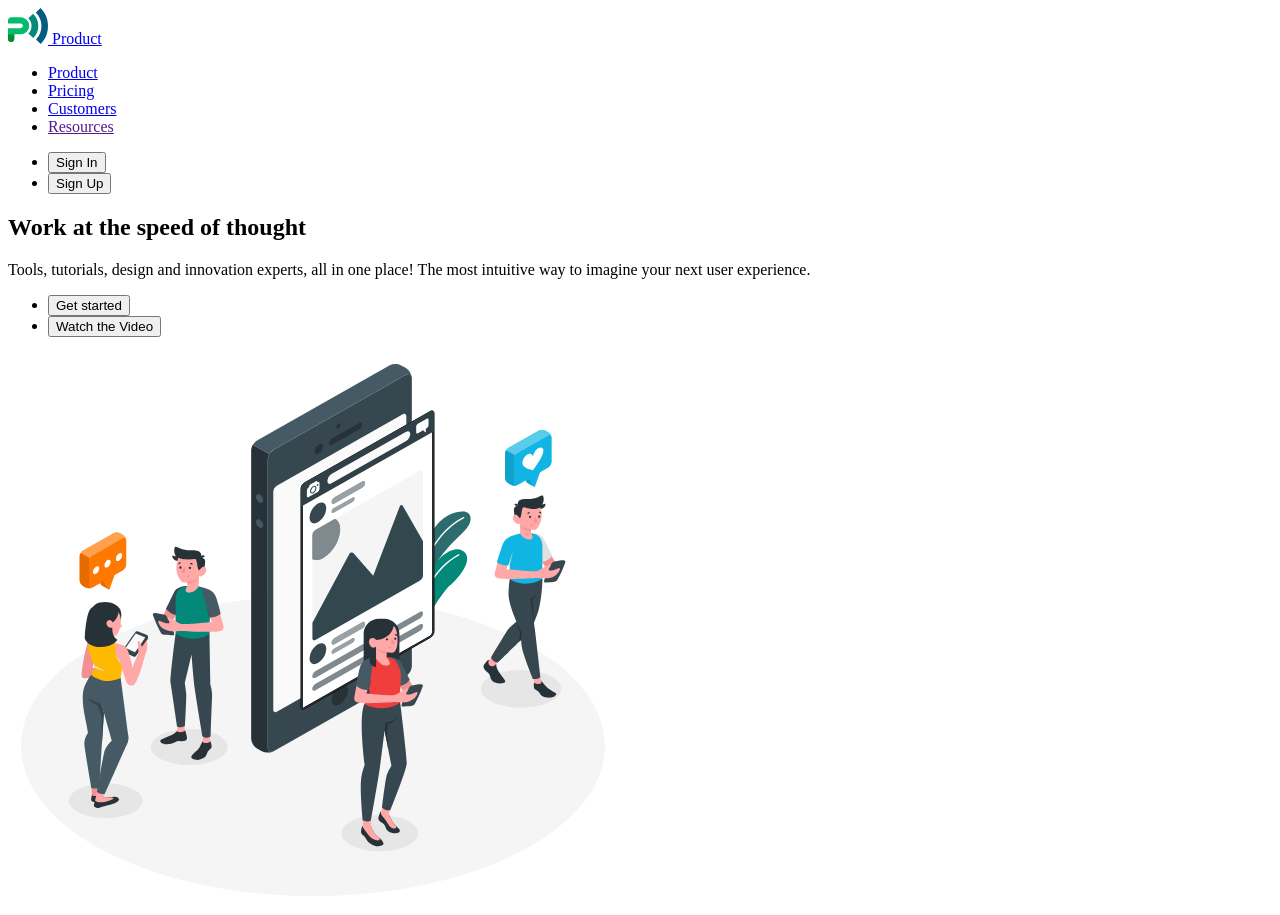
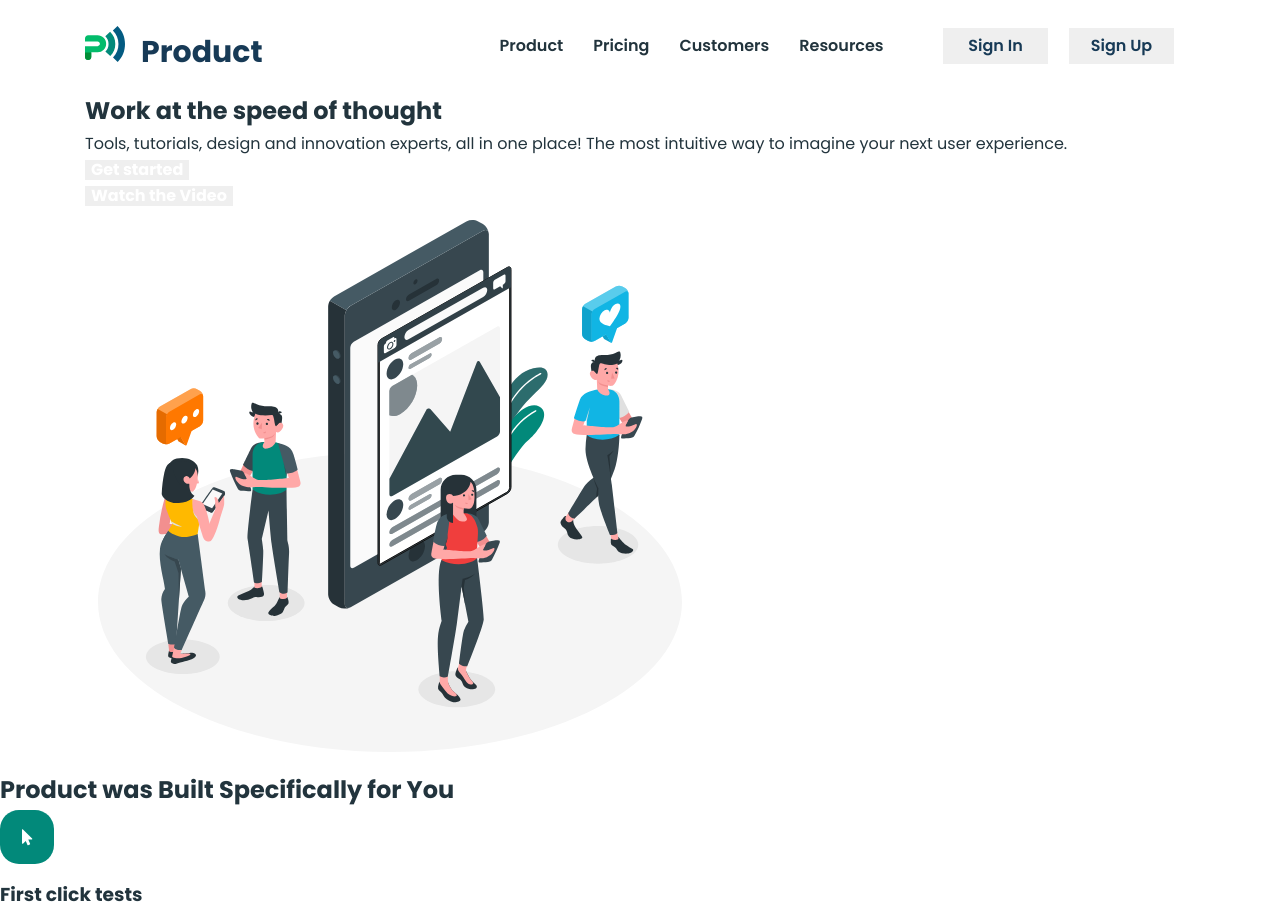
Before and after one commit to Yevhenii-93/fs-114_blended-17-18, a plain HTML site: page index.html in a window 1280 px wide. Shown: the top 915 px of the page. Drawn offline with nearby package versions, Linux system fonts and the light colour scheme; a web font is replaced by a local one.

Commit message:
add styles

```diff
--- a/index.html
+++ b/index.html
@@ -3,47 +3,97 @@
   <head>
     <meta charset="UTF-8" />
     <meta name="viewport" content="width=device-width, initial-scale=1.0" />
+
     <title>Business promotion</title>
+
+    <link rel="preconnect" href="https://fonts.googleapis.com" />
+    <link rel="preconnect" href="https://fonts.gstatic.com" crossorigin />
+    <link
+      href="https://fonts.googleapis.com/css2?family=Asap+Condensed:wght@500&family=Inter:ital,opsz,wght@0,14..32,100..900;1,14..32,100..900&family=Montserrat:ital,wght@0,100..900;1,100..900&family=Poppins:wght@400;500;600;700;800&family=Roboto:wght@400;500;700;900&display=swap"
+      rel="stylesheet"
+    />
+
+    <link
+      rel="stylesheet"
+      href="https://cdnjs.cloudflare.com/ajax/libs/modern-normalize/3.0.1/modern-normalize.min.css"
+      integrity="sha512-q6WgHqiHlKyOqslT/lgBgodhd03Wp4BEqKeW6nNtlOY4quzyG3VoQKFrieaCeSnuVseNKRGpGeDU3qPmabCANg=="
+      crossorigin="anonymous"
+      referrerpolicy="no-referrer"
+    />
+
+    <link rel="stylesheet" href="./styles/styles.css" />
   </head>
   <body>
     <!--Header-->
-    <header>
-      <nav>
-        <a href="./index.html">
-          <img src="./images/logo.svg" alt="logo" width="40" height="36" />
-          Product
+    <header class="header">
+      <div class="container">
+        <nav class="header-nav">
+          <a class="logo-link" href="./index.html">
+            <img
+              class="logo-img"
+              src="./images/logo.svg"
+              alt="logo"
+              width="40"
+              height="36"
+            />Product
           </a>
-        <ul>
-          <li><a href="./index.html">Product</a></li>
-          <li><a href="./pricing.html">Pricing</a></li>
-          <li><a href="./customer.html">Customers</a></li>
-          <li><a href="">Resources</a></li>
+          <ul class="nav-list">
+            <li class="nav-item">
+              <a class="nav-link" href="./index.html">Product</a>
+            </li>
+            <li class="nav-item">
+              <a class="nav-link" href="./pricing.html">Pricing</a>
+            </li>
+            <li class="nav-item">
+              <a class="nav-link" href="./customer.html">Customers</a>
+            </li>
+            <li class="nav-item">
+              <a class="nav-link" href="./resources.html">Resources</a>
+            </li>
           </ul>
         </nav>
-      <ul>
-        <li><button type="button">Sign In</button></li>
-        <li><button type="button">Sign Up</button></li>
+        <ul class="header-btn-list">
+          <li class="header-btn-item">
+            <button class="header-btn" type="button">Sign In</button>
+          </li>
+          <li class="header-btn-item">
+            <button class="header-btn" type="button">Sign Up</button>
+          </li>
         </ul>
+      </div>
     </header>
 
     <!--Main content-->
     <main>
-      <section>
-        <h1>Work at the speed of thought</h1>
-        <p>
-          Tools, tutorials, design and innovation experts, all in one place! The
-          most intuitive way to imagine your next user experience.
+      <!--Hero-->
+      <section class="hero">
+        <div class="container">
+          <div class="hero-left">
+            <h1 class="hero-title">Work at the speed of thought</h1>
+            <p class="hero-text">
+              Tools, tutorials, design and innovation experts, all in one place!
+              The most intuitive way to imagine your next user experience.
             </p>
-        <ul>
-          <li><button type="button">Get started</button></li>
-          <li><button type="button">Watch the Video</button></li>
+            <ul class="hero-list">
+              <li class="hero-item">
+                <button class="hero-btn btn" type="button">Get started</button>
+              </li>
+              <li class="hero-item">
+                <button class="hero-btn btn" type="button">
+                  Watch the Video
+                </button>
+              </li>
             </ul>
+          </div>
+
           <img
+            class="hero-img"
             src="./images/hero-img.svg"
             alt="hero-img"
             width="610"
             height="555"
           />
+        </div>
       </section>
 
       <!--Product  was Built Specifically for You-->
--- /dev/null
+++ b/styles/styles.css
@@ -0,0 +1,145 @@
+/* #region Base */
+
+body {
+  font-family: "Poppins", sans-serif;
+  font-weight: 400;
+  font-size: 16px;
+  line-height: 1.62;
+  background-color: #fff;
+  color: #22343d;
+}
+
+h1,
+h2,
+h3,
+h4,
+h5,
+h6,
+p {
+  margin: 0;
+  padding: 0;
+}
+
+ul,
+ol {
+  margin: 0;
+  padding: 0;
+  list-style-type: none;
+}
+
+a {
+  text-decoration: none;
+  color: inherit;
+}
+
+button {
+  border: none;
+}
+
+/* img {
+  display: block;
+  width: 100%;
+  height: auto;
+} */
+
+/* #endregion */
+
+/* #region Common */
+.container {
+  max-width: 1150px;
+  margin: 0 auto;
+  padding: 0 20px;
+}
+
+.btn {
+  font-weight: 700;
+  color: #fff;
+}
+/* #endregion */
+
+/* #region Header */
+
+.header {
+}
+
+.header .container {
+  display: flex;
+  align-items: center;
+}
+
+.header-nav {
+  display: flex;
+  align-items: center;
+}
+.logo-link {
+  margin-right: 237px;
+
+  font-weight: 700;
+  font-size: 30px;
+  line-height: 0.93333;
+  color: #173a56;
+}
+
+.logo-img {
+  margin-right: 16px;
+}
+.nav-list {
+  display: flex;
+}
+.nav-item:not(:last-child) {
+  margin-right: 30px;
+}
+.nav-link {
+  display: block;
+
+  font-weight: 600;
+  line-height: 1.75;
+}
+
+.logo-link,
+.nav-link {
+  padding-top: 26px;
+  padding-bottom: 26px;
+}
+
+.header-btn-list {
+  display: flex;
+  margin-left: auto;
+}
+.header-btn-item {
+  margin-right: 21px;
+}
+.header-btn {
+  padding-top: 9px;
+  padding-bottom: 9px;
+
+  min-width: 105px;
+  font-weight: 600;
+  text-align: center;
+  color: #173a56;
+}
+
+/* #endregion */
+
+/* #region Hero */
+.hero {
+}
+.container {
+}
+.hero-left {
+}
+.hero-title {
+}
+.hero-text {
+}
+.hero-list {
+}
+.hero-item {
+}
+.hero-btn {
+}
+.btn {
+}
+.hero-img {
+}
+/* #endregion */
```
Lines whose indentation alone changed are shown as unchanged.
